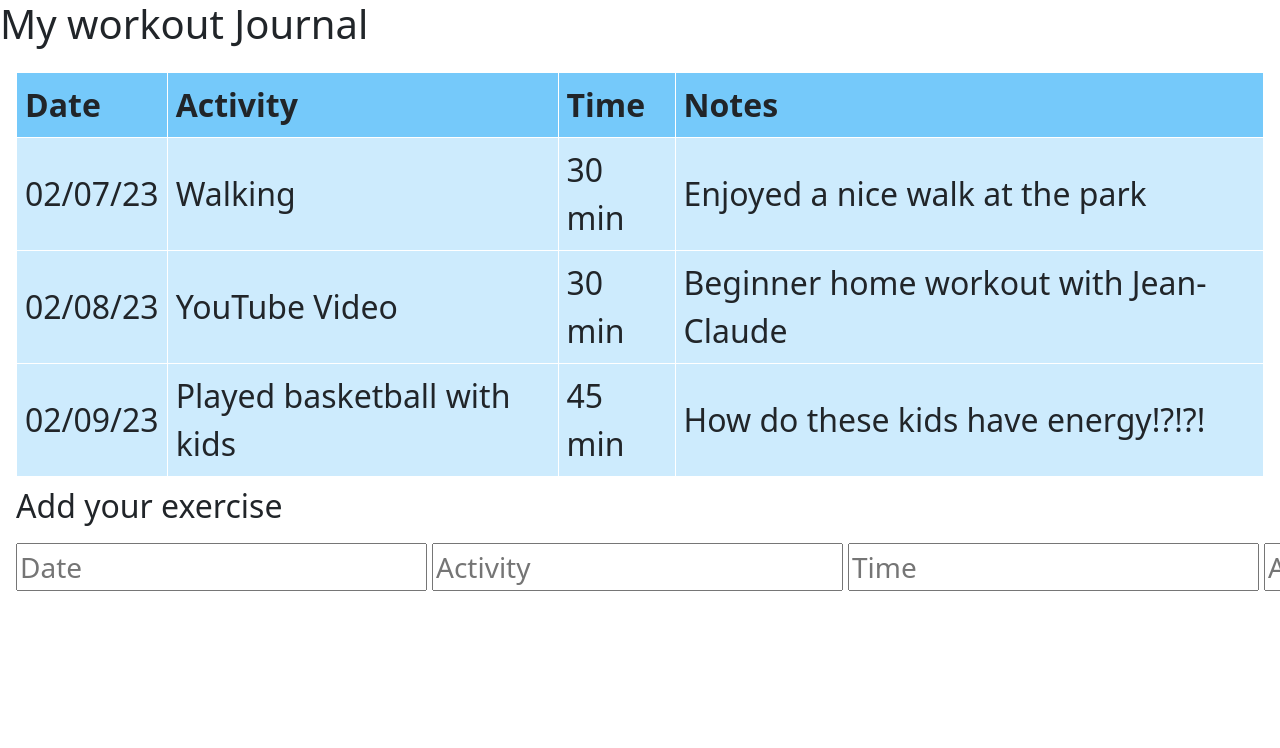
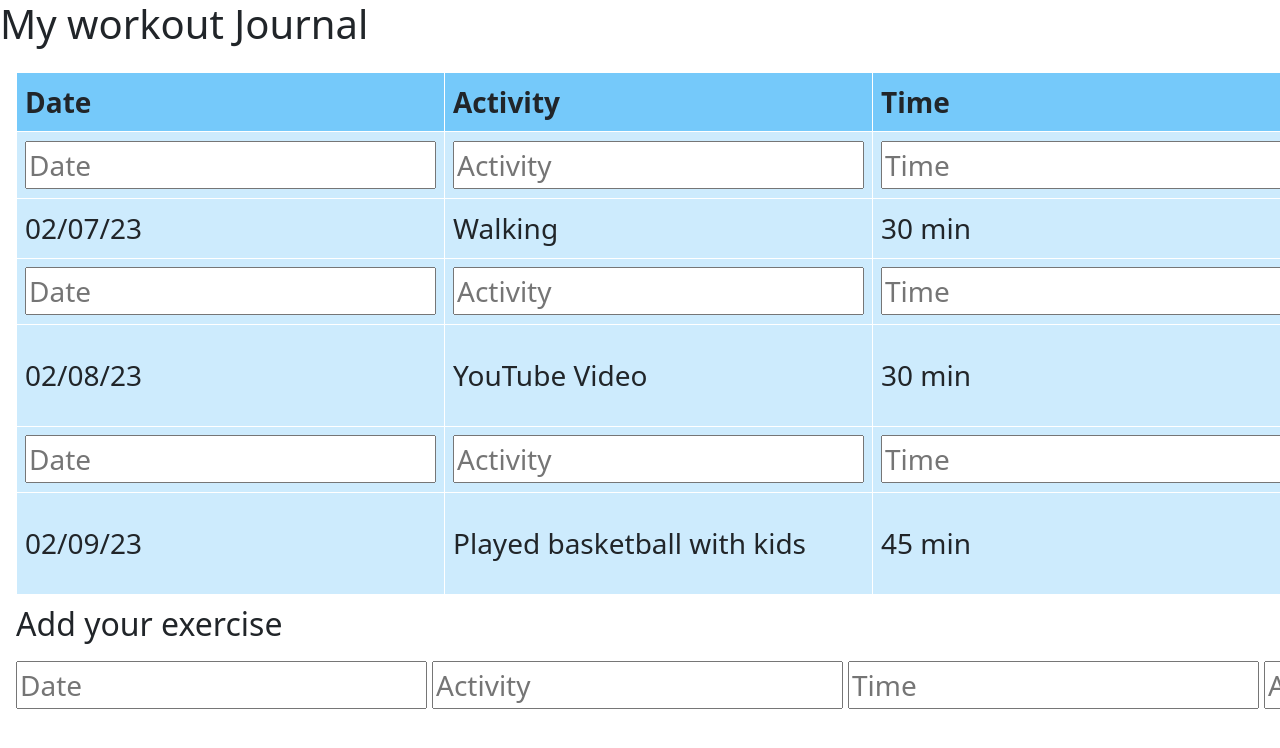
Before and after one commit to calvinalee2006/Beginners-guide-to-fitness, a React (Create React App) app: page /WorkoutJournal in a window 1280 px wide. Shown: the top 748 px of the page. Built offline with nearby package versions, Linux system fonts and the light colour scheme.

Commit message:
working on my table, rough morning with kids

```diff
--- /dev/null
+++ b/src/components/UserPages/EditableRow.js
@@ -0,0 +1,46 @@
+import React from 'react'
+
+function EditableRow() {
+  return (
+    <>
+      <tr>
+        <td>
+        <input
+            type="text"
+            name="Date"
+            required="required"
+            placeholder="Date"
+          />
+        </td>
+        <td>
+        <input
+            type="text"
+            name="Activity"
+            required="required"
+            placeholder="Activity"
+          />
+        </td>
+        <td>
+        <input
+            type="text"
+            name="Time"
+            required="required"
+            placeholder="Time"
+          />
+        </td>
+        <td>
+        <input
+          type = 'text'
+          name = "Notes"
+          required = "required"
+          placeholder ="Additional Notes"
+          />
+        </td>
+      </tr>
+    </>
+  )
+}
+<tr>
+    <td></td>
+</tr>
+export default EditableRow
--- /dev/null
+++ b/src/components/UserPages/ReadOnlyRow.js
@@ -0,0 +1,16 @@
+import React from 'react'
+
+function ReadOnlyRow({workout}) {
+  return (
+    <>
+      <tr key={workout.id}>
+                  <td>{workout.Date}</td>
+                  <td>{workout.Activity}</td>
+                  <td>{workout.Time}</td>
+                  <td>{workout.Notes}</td>
+                </tr>
+    </>
+  )
+}
+
+export default ReadOnlyRow
--- a/src/components/UserPages/noSurveyImages/WorkoutJournal.js
+++ b/src/components/UserPages/noSurveyImages/WorkoutJournal.js
@@ -1,9 +1,11 @@
-import React, {useState} from 'react';
+import React, {Fragment, useState} from 'react';
 import {nanoid} from 'nanoid';
 import data from "./mock-data.json";
 import './noSurvey.css';
+import ReadOnlyRow from '../ReadOnlyRow';
+import EditableRow from '../EditableRow';
+
 function WorkoutJournal() {
-
   const [workoutData, setWorkoutData] = useState(data);
   const [addFormData, setAddFormData] = useState({
     Date: "",
@@ -43,6 +45,7 @@ function WorkoutJournal() {
     <>
       <h1>My workout Journal</h1>
       <div className = 'app-container'>
+        <form>
         <table>
             <thead>
                 <tr>
@@ -54,15 +57,16 @@ function WorkoutJournal() {
             </thead>
             <tbody>
               {workoutData.map((workout) => (
-                <tr key={workout.id}>
-                  <td>{workout.Date}</td>
-                  <td>{workout.Activity}</td>
-                  <td>{workout.Time}</td>
-                  <td>{workout.Notes}</td>
-                </tr>
+                <Fragment>
+                  <EditableRow />
+                  <ReadOnlyRow workout ={workout} />
+                </Fragment>
+
               ))}
             </tbody>
         </table>
+        </form>
+
         <h2>Add your exercise</h2>
         <form onSubmit={handleAddFormSubmit}>
           <input
```
